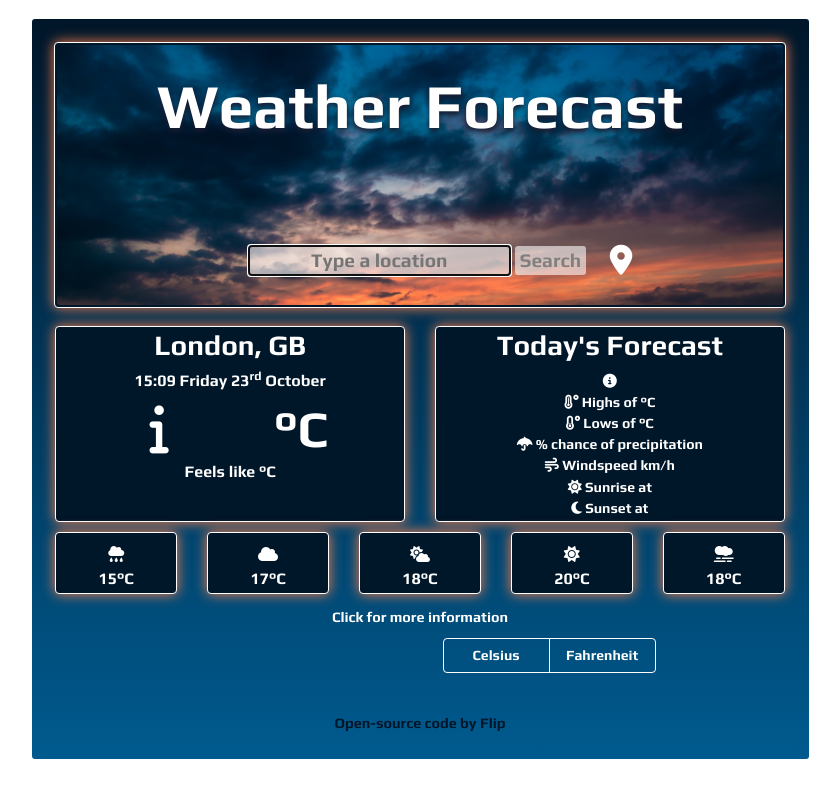
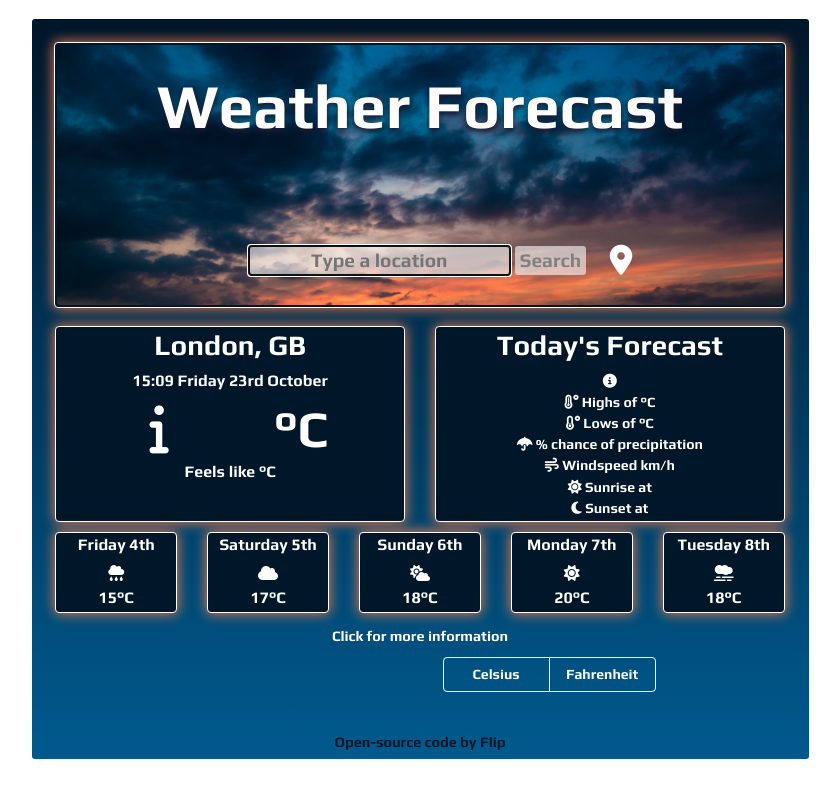
Before and after one commit to flippity28/weather-app-react, a React (Create React App) app: page / in a window 1280 px wide. Shown: the whole page, without its empty margins (220-1060 px from the left). Built offline with nearby package versions, Linux system fonts and the light colour scheme.

Commit message:
Revert "updating dates"
This reverts commit 0cad181ada709e56721eb3b81f3c9aadd7e4bef7.

```diff
--- a/src/searchlocation.js
+++ b/src/searchlocation.js
@@ -6,9 +6,6 @@ import UnitConversion from "./unitconversion.js";
 import "./unitconversion.css";
 import MoreInfo from "./moreinfo.js";
 import "./moreinfo.css";
-import TodayDate from "./todaydate.js"
-
-
 
 export default function SearchLocation() {
 
@@ -17,8 +14,6 @@ export default function SearchLocation() {
   const [country, updateCountry] = useState("GB");
   //const [dataLoaded, setDataLoaded] = useState(false)
   const [weather, updateWeather]= useState({})
-  const [date, updateDate] = useState({})
-
 
  // if (dataLoaded){} else {axios.get(apiUrl).then(getCoords);
    // setDataLoaded(true)}
@@ -35,38 +30,13 @@ let apiKey = `e024c14bd2f0eae086692698825b45e0`
   function getCoords (response){
   console.log(response);
   updateCityName(response.data.name)
-  updateCountry(response.data.sys.country)
+  updateCountry(response.data.name)
   let lat = response.data.coord.lat
   let long = response.data.coord.lon
   let apiUrlTwo = `https://api.openweathermap.org/data/2.5/onecall?lat=${lat}&lon=${long}&exclude=minutely,hourly&appid=${apiKey}
 &units=metric`;
   axios.get(apiUrlTwo).then(showWeatherForecast);
-      }
-
-function getOrdinal(value){ if (value === 1 || value === 21 || value === 31) {
-    return (value + "st")}
-   else if (value === 2 || value === 22) {
-   return (value +"nd");
-  } else if (value=== 3 || value === 23) {
-    return (value +"rd");
-  } else {
-    return(value + "th")
-  } }
-  function showDates(date)  {let days = [
-    "Sun",
-    "Mon",
-    "Tue",
-    "Wed",
-    "Thu",
-    "Fri",
-    "Sat"
-  ];
-  let newDate = new Date (date)
-   let day = days[newDate.getDay()]
-     let dateValue = getOrdinal(newDate.getDate())
-     return (<div>{day} {dateValue}</div>)}
-
-
+     }
 
   function showWeatherForecast(response){
     //setDataLoaded(true);
@@ -80,8 +50,6 @@ function getOrdinal(value){ if (value === 1 || value === 21 || value === 31) {
   let hoursSunset = addZero(timeSunset.getHours());
   let minutesSunset = addZero(timeSunset.getMinutes());
 
-
-
 updateWeather({currentTemp: Math.round(response.data.current.temp),
 currentFeelsTemp: Math.round(response.data.current.feels_like),
 currentDescription: response.data.current.weather[0].description,
@@ -91,18 +59,62 @@ todayHighTemp: Math.round(response.data.daily[0].temp.max),
   todayPrecip: Math.round(response.data.daily[0].pop * 100),
   todayWindspeed: Math.round(response.data.daily[0].wind_speed * 3.6),
   sunrise:`${hoursSunrise}:${minutesSunrise}`,
-  sunset: `${hoursSunset}:${minutesSunset}`,})
+  sunset: `${hoursSunset}:${minutesSunset}`,
 
-     updateDate({dateOne: showDates(1000*response.data.daily[1].dt)})
-//console.log(date.dateOne)
-  }
+  })}
 
- function addZero(i) {
+  function formatDate(date) {
+  let days = [
+    "Sunday",
+    "Monday",
+    "Tuesday",
+    "Wednesday",
+    "Thursday",
+    "Friday",
+    "Saturday",
+  ];
+  let months = [
+    "January",
+    "February",
+    "March",
+    "April",
+    "May",
+    "June",
+    "July",
+    "August",
+    "September",
+    "October",
+    "November",
+    "December",
+  ];
+  let day = days[date.getDay()];
+  let month = months[date.getMonth()];
+  let currentDate = ordinal(date.getDate());
+  let hour = date.getHours();
+  let min = addZero(date.getMinutes());
+  let formattedDate = `${hour}:${min} ${day} ${currentDate} ${month}`;
+  return formattedDate;
+}
+function addZero(i) {
   if (i < 10) {
     i = "0" + i;
   }
   return i;
 }
+function ordinal(currentDate) {
+  if (currentDate === 1 || currentDate === 21 || currentDate === 31) {
+    return currentDate + "st";
+  } else if (currentDate === 2 || currentDate === 22) {
+    return currentDate + "nd";
+  } else if (currentDate === 3 || currentDate === 23) {
+    return currentDate + "rd";
+  } else {
+    return currentDate + "th"
+  }
+}
+
+let currentDate = formatDate(new Date())
+
 let searchForm =
     <div className="search-location row">
       <div className="col-3"> </div>
@@ -129,7 +141,7 @@ return (
 <div className="card-deck row-cols-1">
         <div className="card card-current col-sm-6">
              <h5>{cityName}, {country}</h5>
-            <h6><TodayDate/></h6>
+            <h6>{currentDate}</h6>
             <div  className="card-text">
               <div className="row">
               <div className="today-icon col-6">
@@ -161,14 +173,13 @@ return (
 
        <div className="card-deck row-cols-1">
         <div className="card col-sm-6">
-               <h6>
-                 {date.dateOne}</h6>
+               <h6>Friday 4th</h6>
                <div  className="card-text">
                   <i className="fas fa-cloud-rain"></i>
                     <div>15°C</div></div>
         </div>
         <div className="card col-sm-6">
-              <h6>{date.dateOne}</h6>
+              <h6>Saturday 5th</h6>
                 <div  className="card-text">
                   <i className="fas fa-cloud"></i>
                   <div>17°C</div>
@@ -176,7 +187,7 @@ return (
           </div>
 
         <div className="card col-sm-6">
-            <h6></h6>
+            <h6>Sunday 6th</h6>
                 <div  className="card-text">
                   <i className="fas fa-cloud-sun"></i>
                    <div>18°C</div>
@@ -185,7 +196,7 @@ return (
         </div>
         <div className="card col-sm-6">
 
-            <h6></h6>
+            <h6>Monday 7th</h6>
                 <div  className="card-text">
                   <i className="fas fa-sun"></i>
                     <div>20°C</div>
@@ -193,7 +204,7 @@ return (
 
         </div>
         <div className="card col-sm-6">
-            <h6></h6>
+            <h6>Tuesday 8th</h6>
                 <div  className="card-text">
                   <i className="fas fa-smog"></i>
                    <div>18°C</div>
--- a/src/todaydate.js
+++ /dev/null
@@ -1,68 +0,0 @@
-import React, {useState} from "react";
-
-
-export default function TodayDate(){
-     let days = [
-    "Sunday",
-    "Monday",
-    "Tuesday",
-    "Wednesday",
-    "Thursday",
-    "Friday",
-    "Saturday",
-  ];
-  let months = [
-    "January",
-    "February",
-    "March",
-    "April",
-    "May",
-    "June",
-    "July",
-    "August",
-    "September",
-    "October",
-    "November",
-    "December",
-  ];
-const [day, setDay] = useState("");
-const [month, setMonth] = useState("");
-const [todayDate, setTodayDate] = useState();
-//const [ordinal, setOrdinal] = useState("");
-const [hour, setHour] = useState();
-const [min, setMin] = useState();
-const [loaded, setLoaded]= useState(false);
-const [ordinal, setOrdinal] = useState("")
-
-function addZero(i) {
-  if (i < 10) {
-    i = "0" + i;
-  }
-  return i;
-
-}
-
-function formatDate(date){
-setDay(days[date.getDay()]);
-setMonth(months[date.getMonth()]);
-setTodayDate(date.getDate());
-setHour(date.getHours());
-setMin(addZero(date.getMinutes()))
-if (date.getDate() === 1 || date.getDate() === 21 || date.getDate() === 31) {
-    setOrdinal("st");
-  } else if (date.getDate() === 2 || date.getDate() === 22) {
-    setOrdinal("nd");
-  } else if (date.getDate() === 3 || date.getDate() === 23) {
-    setOrdinal("rd");
-  } else {
-    setOrdinal("th")
-  }
-
-}
-
-
-if (loaded){
-return(<div>{hour}:{min} {day} {todayDate}<sup>{ordinal}</sup> {month} </div> )}
-else {setLoaded(true);
-formatDate(new Date());
-}}
```
Also changed, not shown: src/date.js (deleted, +0 -47 lines).
